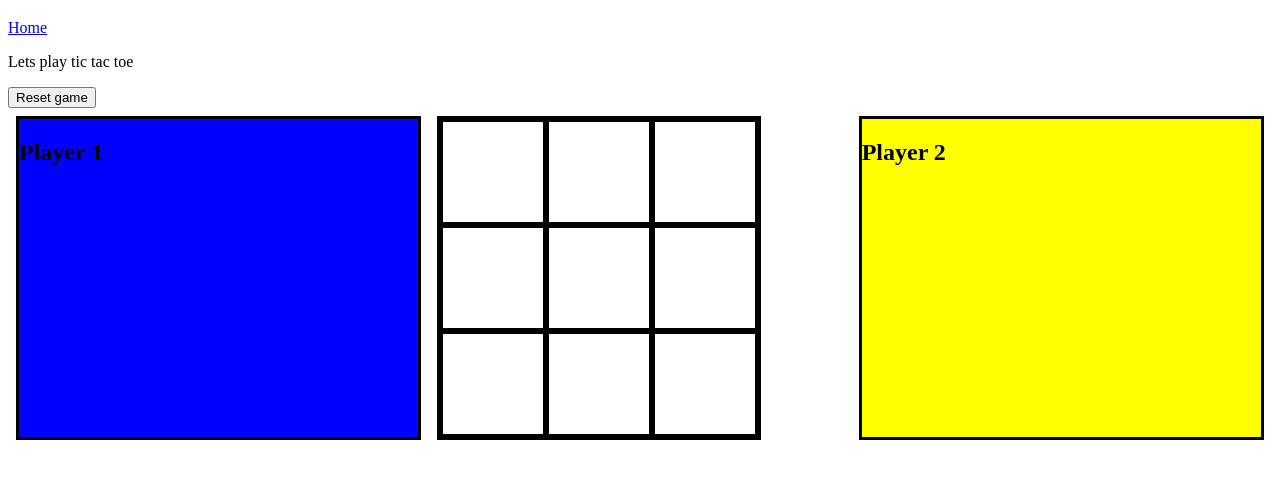
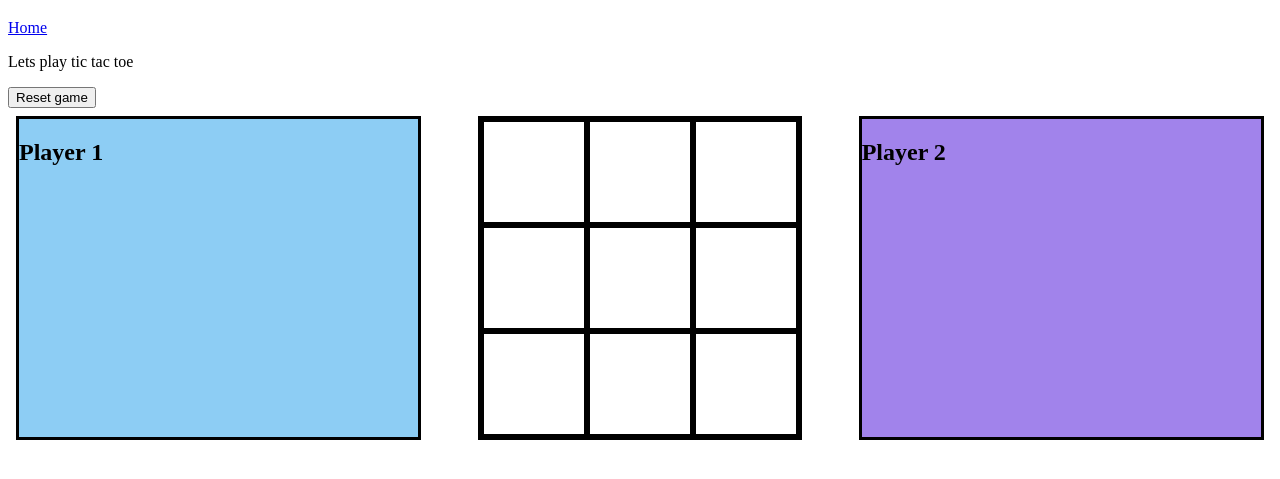
Before and after one commit to Jake-Raffe/Tic-Tac-Toe_front-end_mini-project, a website with bundled scripts: page index.html in a window 1280 px wide. Shown: the part 61-540 px from the top of the page. Built offline with nearby package versions, Linux system fonts and the light colour scheme.

Commit message:
add styles

```diff
--- a/index.html
+++ b/index.html
@@ -6,6 +6,10 @@
     <meta name="viewport" content="width=device-width, initial-scale=1.0">
     <title>Tic-Tac-Toe</title>
     <link rel="stylesheet" href="style.css">
+    <link rel="preconnect" href="https://fonts.googleapis.com">
+    <link rel="preconnect" href="https://fonts.gstatic.com" crossorigin>
+    <link href="https://fonts.googleapis.com/css2?family=Permanent+Marker&display=swap" rel="stylesheet">
+    <script src="https://kit.fontawesome.com/73e974fee0.js" crossorigin="anonymous"></script>
     <script defer src="main.js"></script>
     <!-- <script src="bundle.js"></script> -->
 </head>
@@ -28,15 +32,42 @@
             </article>
             <article id="grid-template">
                 <!-- each of the divs are a square in the grid board -->
-                <div id="top-left"></div>
-                <div id="top-mid"></div>
-                <div id="top-right"></div>
-                <div id="mid-left"></div>
-                <div id="mid-mid"></div>
-                <div id="mid-right"></div>
-                <div id="bottom-left"></div>
-                <div id="bottom-mid"></div>
-                <div id="bottom-right"></div>
+                <div id="top-left" class="icon-display">
+                    <!-- <i class="fa-thin fa-dolphin"></i>
+                    <i class="fa-thin fa-elephant"></i> -->
+                </div>
+                <div id="top-mid" class="icon-display">
+                    <!-- <i class="fa-thin fa-dolphin"></i>
+                    <i class="fa-thin fa-elephant"></i> -->
+                </div>
+                <div id="top-right" class="icon-display">
+                    <!-- <i class="fa-thin fa-dolphin"></i>
+                    <i class="fa-thin fa-elephant"></i> -->
+                </div>
+                <div id="mid-left" class="icon-display">
+                    <!-- <i class="fa-thin fa-dolphin"></i>
+                    <i class="fa-thin fa-elephant"></i> -->
+                </div>
+                <div id="mid-mid" class="icon-display">
+                    <!-- <i class="fa-thin fa-dolphin"></i>
+                    <i class="fa-thin fa-elephant"></i> -->
+                </div>
+                <div id="mid-right" class="icon-display">
+                    <!-- <i class="fa-thin fa-dolphin"></i>
+                    <i class="fa-thin fa-elephant"></i> -->
+                </div>
+                <div id="bottom-left" class="icon-display">
+                    <!-- <i class="fa-thin fa-dolphin"></i>
+                    <i class="fa-thin fa-elephant"></i> -->
+                </div>
+                <div id="bottom-mid" class="icon-display">
+                    <!-- <i class="fa-thin fa-dolphin"></i>
+                    <i class="fa-thin fa-elephant"></i> -->
+                </div>
+                <div id="bottom-right" class="icon-display">
+                    <!-- <i class="fa-thin fa-dolphin"></i> -->
+                    <!-- <i class="fa-thin fa-elephant"></i> -->
+                </div>
             </article>
 
             <article id="player2">
--- a/style.css
+++ b/style.css
@@ -14,12 +14,12 @@
     height: 318px;
     border-color: black;
     border-style: solid;
-    margin: 0.5em;
+    margin: 0.5em auto;
 }
 
 /* player 1 */
 #player1 {
-    background-color: blue;
+    background-color: rgb(141, 205, 244);
     grid-area: 1/1/2/2;
     border-color: black;
     border-style: solid;
@@ -28,7 +28,7 @@
 
 /* player 2 */
 #player2 {
-    background-color: yellow;
+    background-color: rgb(161, 131, 235);
     grid-area: 1/3/2/4;
     border-color: black;
     border-style: solid;
@@ -107,4 +107,18 @@
     border-style: solid;
     width: 100px;
     height: 100px;
+
 }
+
+.fa-dolphin{
+    color: aquamarine;
+}
+
+.icon-display{
+    display: flex;
+    font-family: 'Permanent Marker', cursive;
+    color: rgb(141, 205, 244);
+    font-size: 50px;
+    justify-content: center;
+    align-items: center;
+}
```
Also changed, not shown: main.js (+16 -0 lines).
